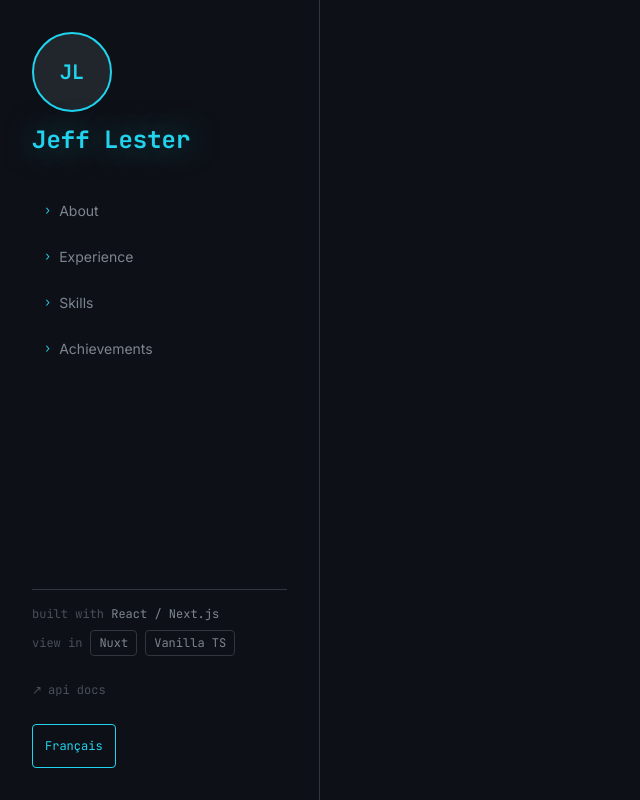
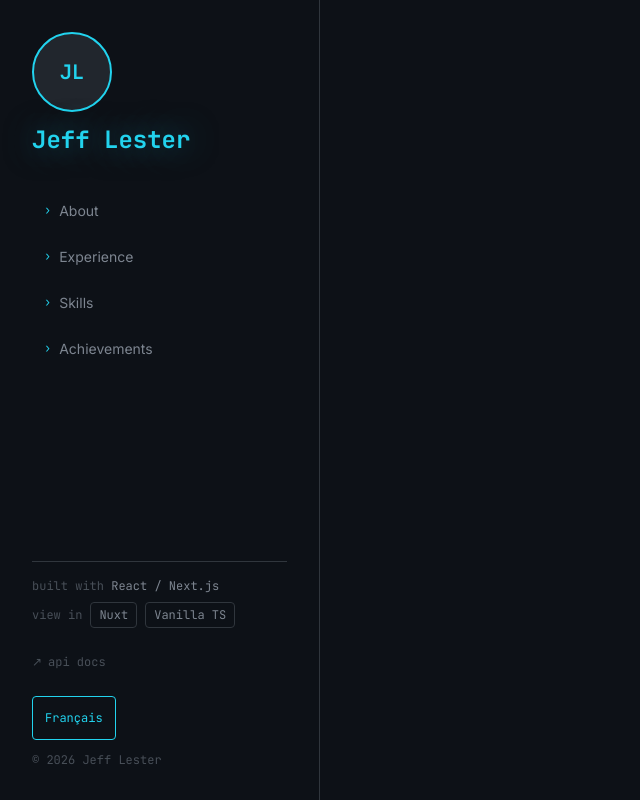
Before and after one commit to jefflesterdev/jefflesterdev-web, a Next.js app in the folder apps/next-app/: page / in a window 1280 px wide. Shown: the whole page, without its empty margins (0-640 px from the left). Built offline with nearby package versions, Linux system fonts and the light colour scheme; no server answers.

Commit message:
Add dynamic copyright year to sidebar footer

```diff
--- a/apps/next-app/components/Sidebar.tsx
+++ b/apps/next-app/components/Sidebar.tsx
@@ -143,6 +143,9 @@ export default function Sidebar({ profile, locale, onLocaleChange }: Props) {
         >
           {t.language.toggle}
         </button>
+        <p className="font-mono text-xs" style={{ color: 'var(--color-faint)' }}>
+          © {new Date().getFullYear()} Jeff Lester
+        </p>
       </div>
     </aside>
   )
```
Also changed, not shown: 1 other file (tests, documents, lock files or other folders).
